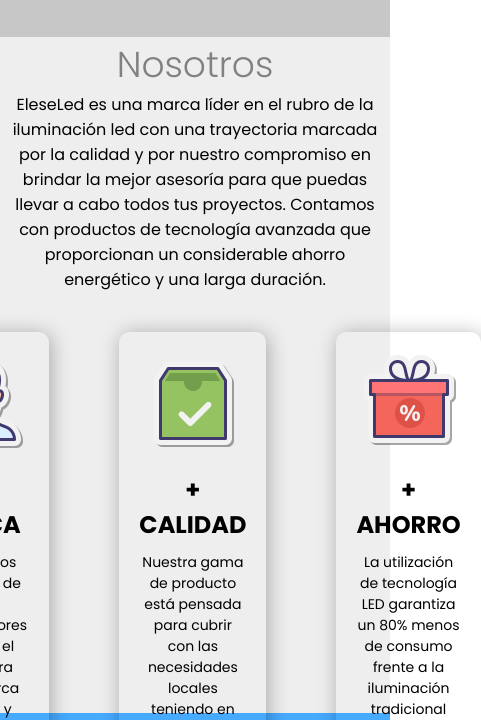
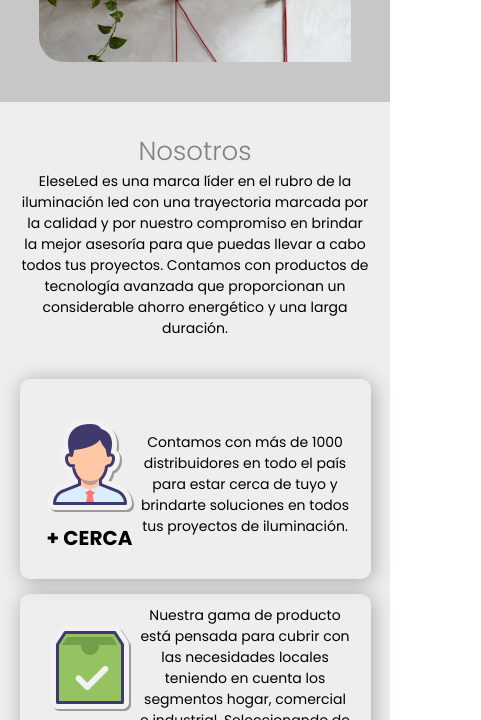
Before and after one commit to luciosantibanez/proyectoPractica, a website: page index.html in a window 390 px wide. Shown: the part 1452-2172 px from the top of the page, 481 px wide, since content can reach past the window. Drawn offline with nearby package versions, Linux system fonts and the light colour scheme.

Commit message:
mejorando el responsive

```diff
--- a/estilos.css
+++ b/estilos.css
@@ -289,6 +289,11 @@
         align-items: center;
     }
 
+    main{
+        height: 100vh;
+    }
+
+
     .productos{
         height: auto;
         align-content: center;
@@ -315,6 +320,43 @@
     .cartProductos{
        padding-bottom: 40px;
     }
+
+    #quienesSomos {
+        width: 100%;
+        background-color: #eeeeee;
+        height: auto;
+        align-content: center;
+        padding: 30px 0px 40px 0px;
+    }
+
+    .nosotros h2{
+        font-size: 26px;
+    }
+
+    .nosotros p{
+        font-size: 14px;
+        max-width: 90vw;
+    }
+
+    .nosotrosCarts{
+        flex-direction: column;
+        align-items: center;
+        justify-content: center;
+        gap: 15px;
+    }
+
+    .nosotrosCarts .cart{
+        height: 200px;
+        width: 90vw;
+        flex-direction: row;
+
+    }
+
+    .nosotrosCarts h4 {
+        margin: 0;
+        font-size: 20px;
+    }
+
 }
 
 
--- a/index.html
+++ b/index.html
@@ -61,18 +61,25 @@
 
         <div class="nosotrosCarts">
             <div class="cerca cart">
-                <img src="./scr/cliente.png" alt="">
+                <div class="imgH4">
+                    <img src="./scr/cliente.png" alt="">
                 <h4>+ Cerca</h4>
+                </div>
+
                 <p>Contamos con más de 1000 distribuidores en todo el país para estar cerca de tuyo y brindarte soluciones en todos tus proyectos de iluminación.</p>
             </div>
             <div class="calidad cart">
-                <img src="./scr/calidad.png" alt="">
-                <h4>+ Calidad</h4>
+                <div class="imgH4">
+                    <img src="./scr/calidad.png" alt="">
+                    <h4>+ Calidad</h4>
+                </div>
                 <p>Nuestra gama de producto está pensada para cubrir con las necesidades locales teniendo en cuenta los segmentos hogar, comercial e industrial. Seleccionando de esta manera los componentes de las principales fabricas a nivel</p>
             </div>
             <div class="ahorro cart">
-                <img src="./scr/ahorro.png" alt="">
-                <h4>+ Ahorro</h4>
+                <div class="imgH4">
+                    <img src="./scr/ahorro.png" alt="">
+                    <h4>+ Ahorro</h4>
+                </div>
                 <p>La utilización de tecnología LED garantiza un 80% menos de consumo frente a la iluminación tradicional permitiendo un notable ahorro de costos, una iluminación ecológica y una vida útil garantizada por 2 años.</p>
             </div>
         </div>
```
